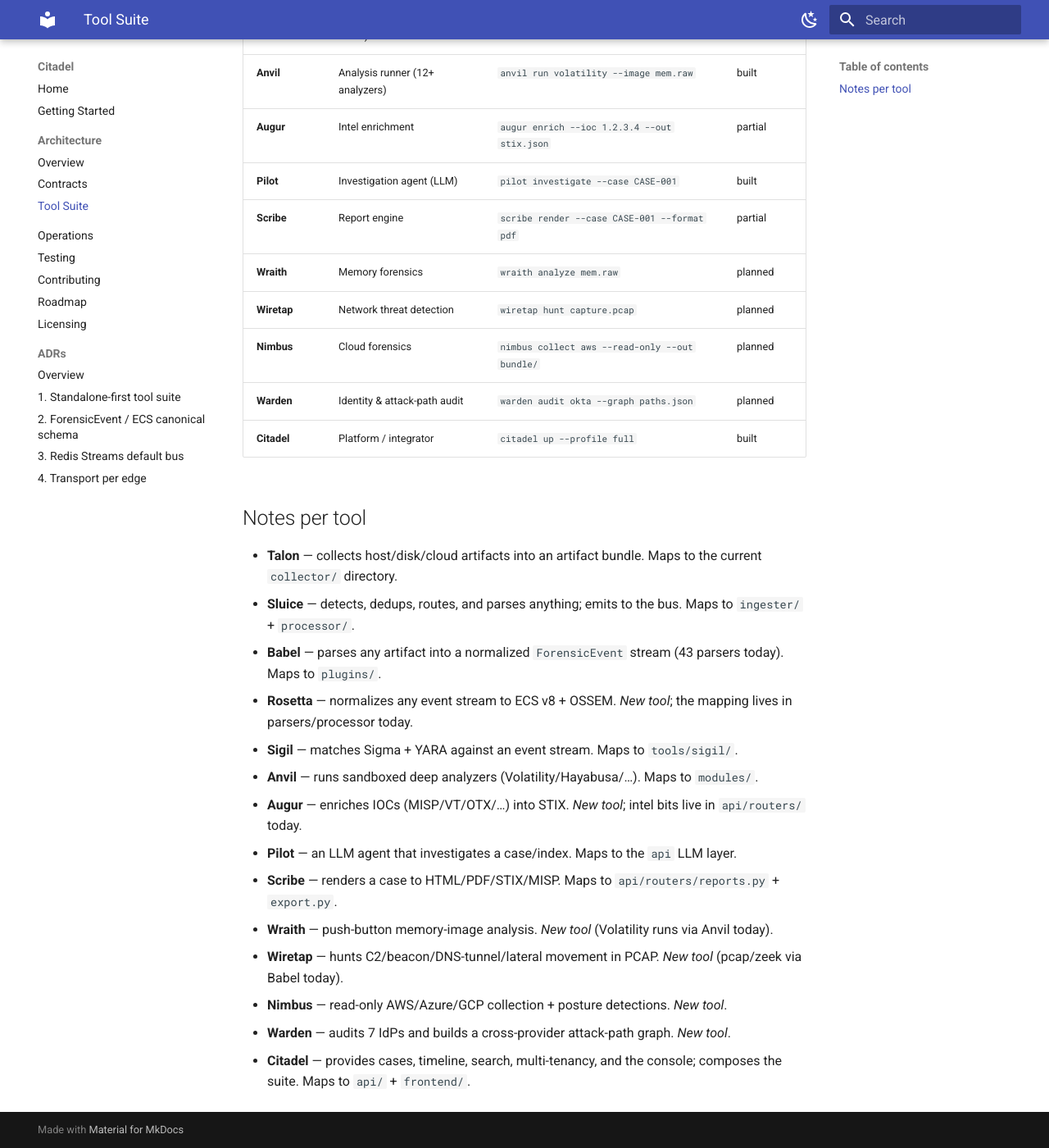
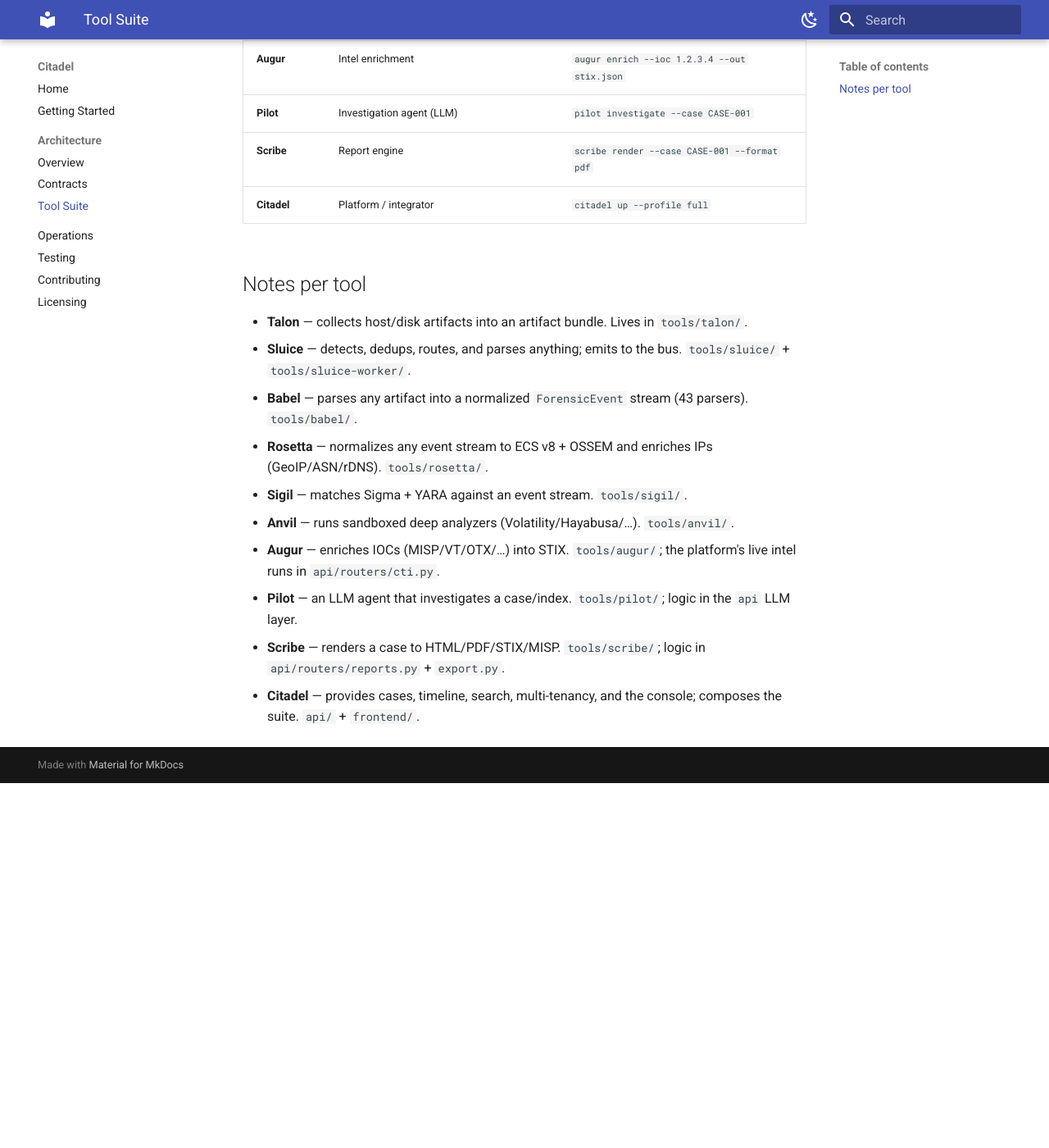
Before and after one commit to sltcnb/citadel, an MkDocs documentation site: the page built from docs/tools.md, in a window 1280 px wide and 1400 px high, scrolled down 577 px. Shown: the whole window at 82% size. Built offline with MkDocs 1.6.1 and Material for MkDocs 9.7.7, drawn with Linux system fonts in a browser that asks for light colours; after the commit the page ends 1532 px from its top, so only the background shows below that; some of the changed text lies outside the part shown.

Commit message:
Cleanup: remove stale docs/tools, rewrite CHANGELOG, merge AI+Co-Pilot, fix header overlap and CI
- Deleted docs/roadmap.md, docs/adr/ (5 files); removed Wraith/Wiretap/Nimbus/Warden
  from all configs, READMEs, mkdocs nav, contributing, versions.yaml. No dangling links.
- CHANGELOG rewritten — client-facing format (Unreleased feature/security/fix summary +
  concise 1.0.0 release section) instead of internal build-log.
- docs/tools.md corrected to current 10 tool names/dirs.
- AI + Co-Pilot merged into single AI ▾ menu (Autopilot + Co-Pilot watch/memory);
  toolbar now: Ingest · AI ▾ · Detect ▾ · Investigate ▾ · Case ▾ · Modules · runs · delete.
- Header overlap fixed: title and action-buttons stack to full rows below lg
  (basis-full lg:basis-auto / w-full lg:w-auto).
- CI: npm ci lockfile synced; test_observability.py fixed to poll for async
  QueueListener drain. run_tests.sh → 16/16 ALL GREEN.

```diff
--- a/docs/tools.md
+++ b/docs/tools.md
@@ -1,39 +1,29 @@
 # Tool Suite
 
-The Citadel suite is 14 standalone tools. Each has its own repository, CLI, and `brick.yaml`; Citadel pins each at a tested version and composes them over the shared [contracts](contracts.md).
+The Citadel suite is 10 standalone tools. Each has its own directory under `tools/`, CLI, and `brick.yaml`; Citadel composes them over the shared [contracts](contracts.md).
 
-**Status legend** — built · partial · planned (from `tools/SUITE.yaml`).
-
-| Tool | Role | Standalone CLI example | Status |
-|------|------|------------------------|--------|
-| **Talon** | Acquisition agent | `talon collect --host workstation01 --out bundle/` | built |
-| **Sluice** | Intake & routing | `sluice ingest bundle/ --route` | built |
-| **Babel** | Parser library (43 parsers) | `babel parse evtx Security.evtx > events.jsonl` | built |
-| **Rosetta** | Canonicalizer (ECS v8 + OSSEM) | `rosetta normalize events.jsonl > ecs.jsonl` | planned |
-| **Sigil** | Detection engine (Sigma + YARA) | `sigil match --rules sigma/ ecs.jsonl` | partial |
-| **Anvil** | Analysis runner (12+ analyzers) | `anvil run volatility --image mem.raw` | built |
-| **Augur** | Intel enrichment | `augur enrich --ioc 1.2.3.4 --out stix.json` | partial |
-| **Pilot** | Investigation agent (LLM) | `pilot investigate --case CASE-001` | built |
-| **Scribe** | Report engine | `scribe render --case CASE-001 --format pdf` | partial |
-| **Wraith** | Memory forensics | `wraith analyze mem.raw` | planned |
-| **Wiretap** | Network threat detection | `wiretap hunt capture.pcap` | planned |
-| **Nimbus** | Cloud forensics | `nimbus collect aws --read-only --out bundle/` | planned |
-| **Warden** | Identity & attack-path audit | `warden audit okta --graph paths.json` | planned |
-| **Citadel** | Platform / integrator | `citadel up --profile full` | built |
+| Tool | Role | Standalone CLI example |
+|------|------|------------------------|
+| **Talon** | Acquisition agent | `talon collect --host workstation01 --out bundle/` |
+| **Sluice** | Intake & routing | `sluice ingest bundle/ --route` |
+| **Babel** | Parser library (43 parsers) | `babel parse evtx Security.evtx > events.jsonl` |
+| **Rosetta** | Canonicalizer (ECS v8 + OSSEM, GeoIP/ASN/rDNS) | `rosetta normalize events.jsonl > ecs.jsonl` |
+| **Sigil** | Detection engine (Sigma + YARA) | `sigil match --rules sigma/ ecs.jsonl` |
+| **Anvil** | Analysis runner (12+ analyzers) | `anvil run volatility --image mem.raw` |
+| **Augur** | Intel enrichment | `augur enrich --ioc 1.2.3.4 --out stix.json` |
+| **Pilot** | Investigation agent (LLM) | `pilot investigate --case CASE-001` |
+| **Scribe** | Report engine | `scribe render --case CASE-001 --format pdf` |
+| **Citadel** | Platform / integrator | `citadel up --profile full` |
 
 ## Notes per tool
 
-- **Talon** — collects host/disk/cloud artifacts into an artifact bundle. Maps to the current `collector/` directory.
-- **Sluice** — detects, dedups, routes, and parses anything; emits to the bus. Maps to `ingester/` + `processor/`.
-- **Babel** — parses any artifact into a normalized `ForensicEvent` stream (43 parsers today). Maps to `plugins/`.
-- **Rosetta** — normalizes any event stream to ECS v8 + OSSEM. *New tool*; the mapping lives in parsers/processor today.
-- **Sigil** — matches Sigma + YARA against an event stream. Maps to `tools/sigil/`.
-- **Anvil** — runs sandboxed deep analyzers (Volatility/Hayabusa/…). Maps to `modules/`.
-- **Augur** — enriches IOCs (MISP/VT/OTX/…) into STIX. *New tool*; intel bits live in `api/routers/` today.
-- **Pilot** — an LLM agent that investigates a case/index. Maps to the `api` LLM layer.
-- **Scribe** — renders a case to HTML/PDF/STIX/MISP. Maps to `api/routers/reports.py` + `export.py`.
-- **Wraith** — push-button memory-image analysis. *New tool* (Volatility runs via Anvil today).
-- **Wiretap** — hunts C2/beacon/DNS-tunnel/lateral movement in PCAP. *New tool* (pcap/zeek via Babel today).
-- **Nimbus** — read-only AWS/Azure/GCP collection + posture detections. *New tool*.
-- **Warden** — audits 7 IdPs and builds a cross-provider attack-path graph. *New tool*.
-- **Citadel** — provides cases, timeline, search, multi-tenancy, and the console; composes the suite. Maps to `api/` + `frontend/`.
+- **Talon** — collects host/disk artifacts into an artifact bundle. Lives in `tools/talon/`.
+- **Sluice** — detects, dedups, routes, and parses anything; emits to the bus. `tools/sluice/` + `tools/sluice-worker/`.
+- **Babel** — parses any artifact into a normalized `ForensicEvent` stream (43 parsers). `tools/babel/`.
+- **Rosetta** — normalizes any event stream to ECS v8 + OSSEM and enriches IPs (GeoIP/ASN/rDNS). `tools/rosetta/`.
+- **Sigil** — matches Sigma + YARA against an event stream. `tools/sigil/`.
+- **Anvil** — runs sandboxed deep analyzers (Volatility/Hayabusa/…). `tools/anvil/`.
+- **Augur** — enriches IOCs (MISP/VT/OTX/…) into STIX. `tools/augur/`; the platform's live intel runs in `api/routers/cti.py`.
+- **Pilot** — an LLM agent that investigates a case/index. `tools/pilot/`; logic in the `api` LLM layer.
+- **Scribe** — renders a case to HTML/PDF/STIX/MISP. `tools/scribe/`; logic in `api/routers/reports.py` + `export.py`.
+- **Citadel** — provides cases, timeline, search, multi-tenancy, and the console; composes the suite. `api/` + `frontend/`.
--- a/mkdocs.yml
+++ b/mkdocs.yml
@@ -42,11 +42,4 @@ nav:
   - Operations: operations.md
   - Testing: testing.md
   - Contributing: contributing.md
-  - Roadmap: roadmap.md
   - Licensing: licensing.md
-  - ADRs:
-      - Overview: adr/index.md
-      - 1. Standalone-first tool suite: adr/0001-standalone-first-tool-suite.md
-      - 2. ForensicEvent / ECS canonical schema: adr/0002-forensic-event-ecs-canonical-schema.md
-      - 3. Redis Streams default bus: adr/0003-redis-streams-default-bus.md
-      - 4. Transport per edge: adr/0004-transport-per-edge.md
```
Also changed, not shown: CHANGELOG.md (+34 -103 lines), README.md (+1 -3 lines), docs/adr/0001-standalone-first-tool-suite.md (deleted, +0 -27 lines), docs/adr/0002-forensic-event-ecs-canonical-schema.md (deleted, +0 -25 lines), docs/adr/0003-redis-streams-default-bus.md (deleted, +0 -24 lines), docs/adr/0004-transport-per-edge.md (deleted, +0 -24 lines), docs/adr/index.md (deleted, +0 -10 lines), docs/contributing.md (+1 -1 lines), docs/index.md (+1 -4 lines), docs/roadmap.md (deleted, +0 -32 lines), frontend/src/pages/CaseTimeline.jsx (+19 -16 lines), tools/README.md (+2 -14 lines), 3 other files.
